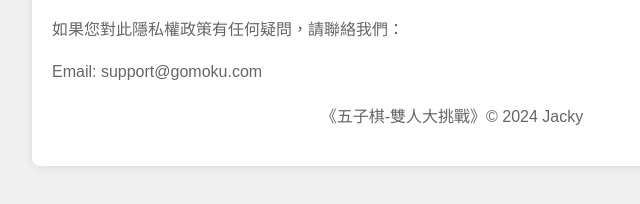
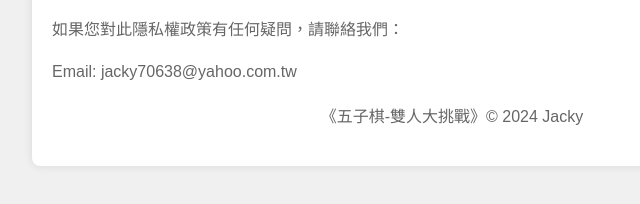
Before and after one commit to jacky70638/GomokuGame, a plain HTML site: page privacy.html in a window 1280 px wide. Shown: the part 644-848 px from the top of the page, 188-828 px from the left. Drawn offline with Linux system fonts and the light colour scheme.

Commit message:
Update privacy.html

```diff
--- a/privacy.html
+++ b/privacy.html
@@ -25,7 +25,7 @@
 
         <h2>聯絡我們</h2>
         <p>如果您對此隱私權政策有任何疑問，請聯絡我們：</p>
-        <p>Email: support@gomoku.com</p>
+        <p>Email: jacky70638@yahoo.com.tw</p>
 
         <footer>
             <p>《五子棋-雙人大挑戰》© 2024 Jacky</p>
```
